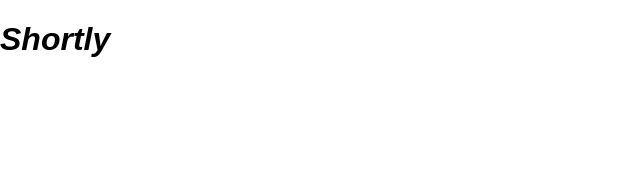
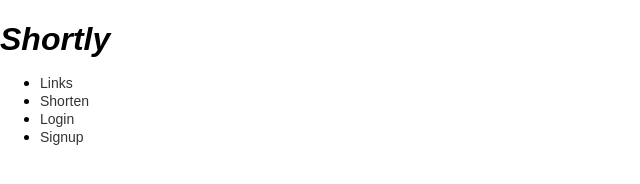
Before and after one commit to JTMcDuff/shortly-angular, a website: page client/index.html at #/links in a window 1280 px wide. Shown: the whole page, without its empty margins (0-640 px from the left). Drawn offline with nearby package versions, Linux system fonts and the light colour scheme; some packages are replaced by stand-ins of ours.

Commit message:
eat moar turkey

```diff
--- a/client/index.html
+++ b/client/index.html
@@ -10,6 +10,12 @@
 
     <!-- the ng-view directive is where our templates will be loaded into when naviagted to -->
     <div ng-view></div>
+    <ul>
+      <li><a href="#/links">Links</a></li>
+      <li><a href="#/shorten">Shorten</a></li>
+      <li><a href="#/signin">Login</a></li>
+      <li><a href="#/signup">Signup</a></li>
+    </ul>
 
     <script src="lib/angular/angular.js"></script>
     <script src="lib/angular-route/angular-route.js"></script>
```
Also changed, not shown: client/app/links/links.html (+2 -1 lines), client/app/shorten/shorten.html (+5 -2 lines).
